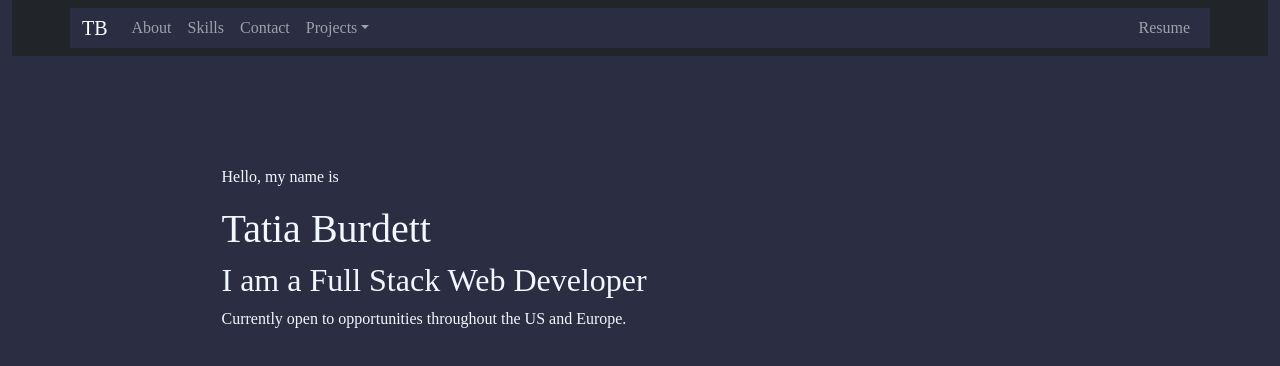
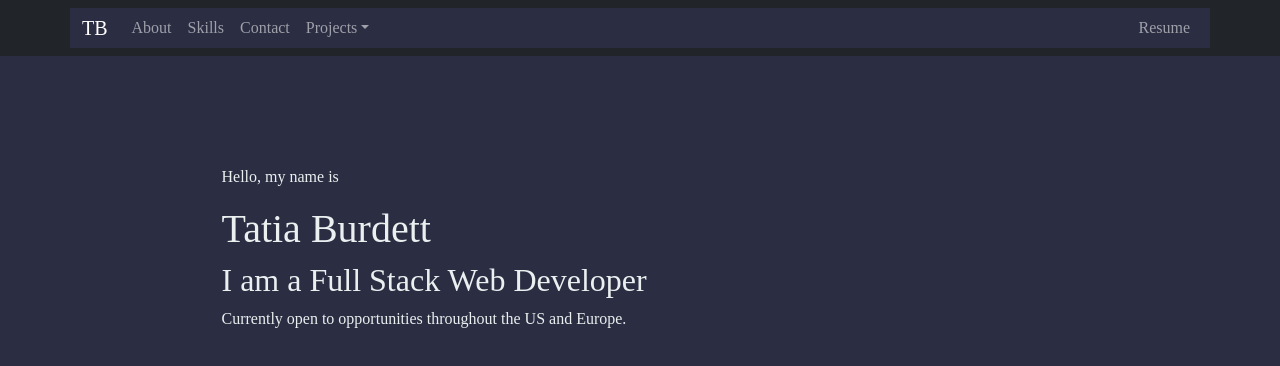
Before and after one commit to tatia-burdett/my-portfolio, a React (Create React App) app: page / in a window 1280 px wide. Shown: the top 366 px of the page. Built offline with nearby package versions, Linux system fonts and the light colour scheme.

Commit message:
navbar styling

```diff
--- a/src/components/App/App.css
+++ b/src/components/App/App.css
@@ -6,12 +6,11 @@ COLORS:
 #2B2D42 - Space Cadet (Background)
 #E0FF4F - Arctic Lime (Good for text, buttons, borders -- BRIGHT)
 #799496 - Steel Teal (Faded teal)
-#B88C9E - English Lavendar (Slightly more umph than Tuscany)
-#BF98A0 - Tuscany (Faded purple)
+#EAEFF0 - Off white
 */
 
 * {
   font-family: 'Cormorant+Garamond', serif;
   background-color: #2B2D42;
-  color: aliceblue;
+  color: #EAEFF0;
 }
--- a/src/components/NavBar/NavBar.css
+++ b/src/components/NavBar/NavBar.css
@@ -1,52 +1,4 @@
-/* .navbar {
-  display: flex;
-  justify-content: space-between;
-  align-items: center;
-  padding: 0 10px;
-}
-
-.logo {
-  color: #332E3C;
-  font-size: 20px;
-  text-decoration: none;
-}
-
-.navbar-links {
-  list-style-type: none;
-  display: flex;
-  padding-left: 0px;
-}
-
-.navbar-links li {
-  padding-right: 10px;
-}
-
-.navbar-links li:last-child {
-  padding-right: 0;
-}
-
-.navbar-links li a {
-  color: #332E3C;
-  text-decoration: none;
-}
-
-.navbar-links li a:hover, .navbar-links li a:focus {
-  color: #3587A4;
-  text-decoration: underline;
-} */
-
-/* Responsive Desktop */
-
-/* @media all and (min-width: 700px) {
-  .navbar a {
-    font-size: 24px;
-  }
-
-  .navbar-links li {
-    padding-right: 20px;
-  }
-
-  .navbar-links li a {
-    font-size: 20px;
-  }
-} */
+.container-fluid {
+  padding-left: 0 !important;
+  padding-right: 0 !important;
+ }
--- a/src/components/NavBar/NavBar.js
+++ b/src/components/NavBar/NavBar.js
@@ -8,8 +8,8 @@ import NavDropdown from 'react-bootstrap/NavDropdown';
 
 export default function NavBar() {
   return (
-    <Navbar bg="dark" variant="dark">
-      <Container>
+    <Navbar className="navbar-color" bg="dark" variant="dark">
+      <Container className="navbar-container">
         <Nav>
           <Navbar.Brand href='#fullscreen'>TB</Navbar.Brand>
           <Nav.Link href='#about'>About</Nav.Link>
```
